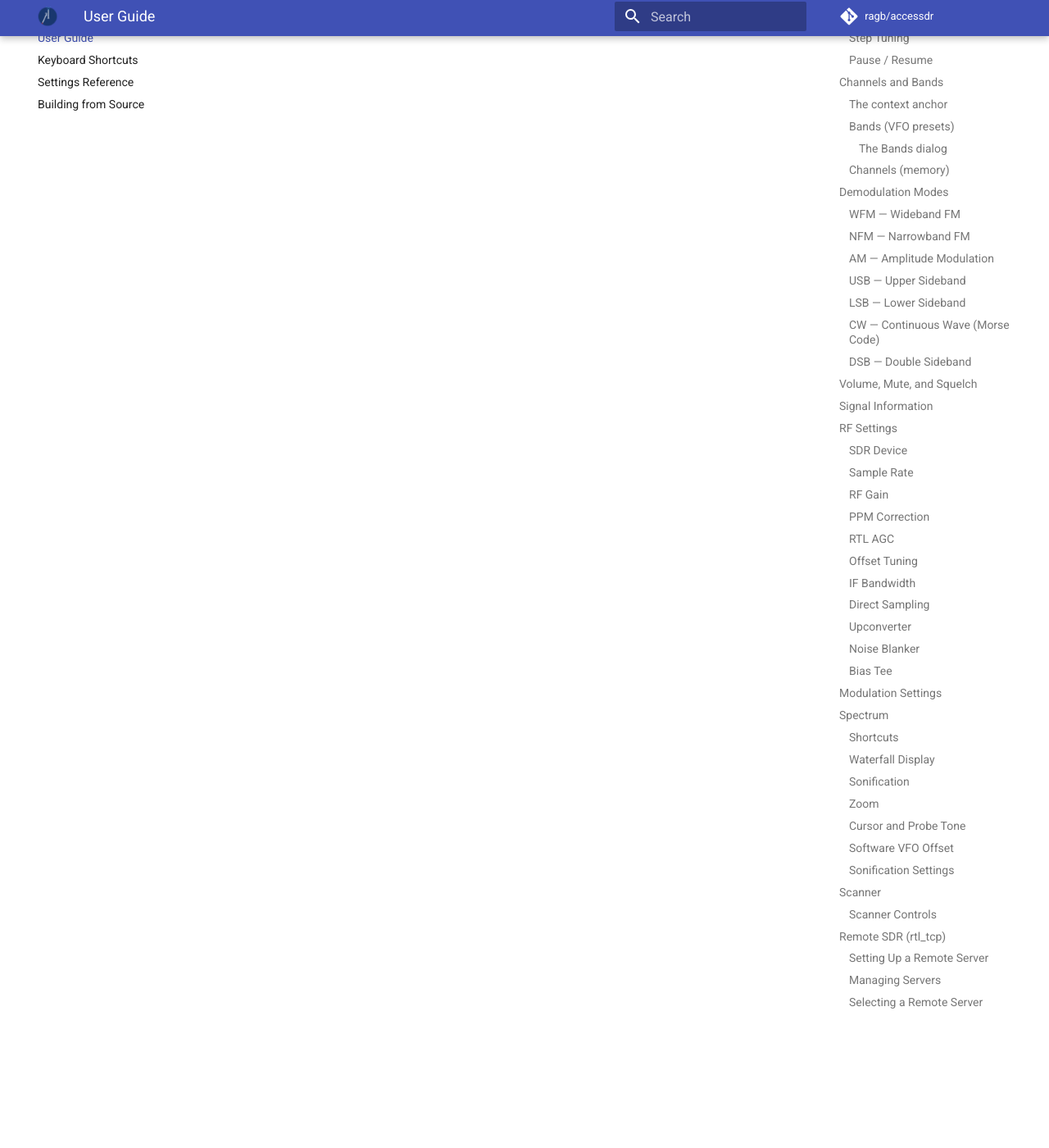
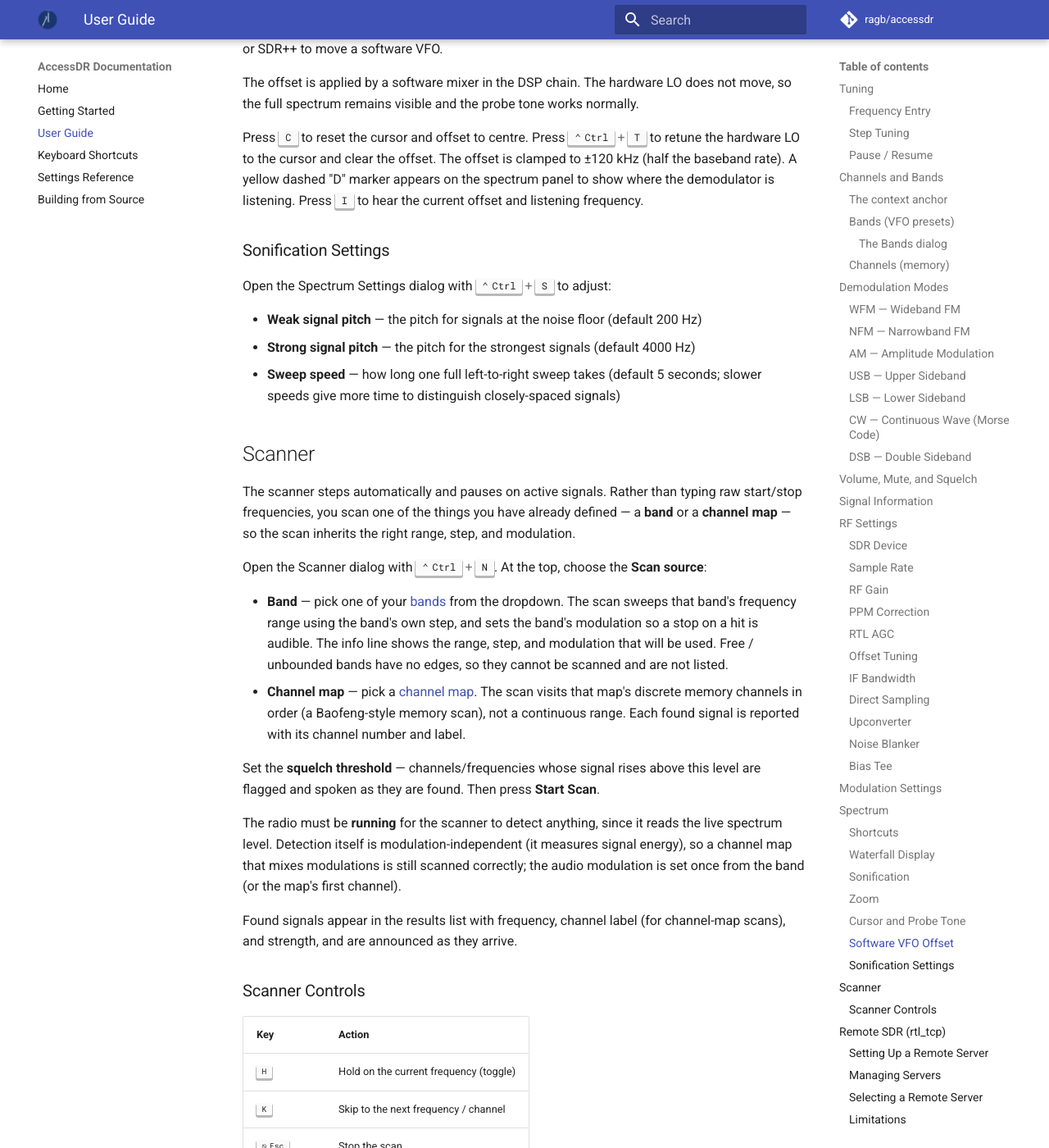
Before and after one commit to ragb/accessdr, an MkDocs documentation site: the page built from docs/user-guide.md, in a window 1280 px wide and 1400 px high, scrolled down 16952 px. Shown: the whole window at 82% size. Built offline with MkDocs 1.6.1 and Material for MkDocs 9.7.7, drawn with Linux system fonts in a browser that asks for light colours; comment, search, counter and statistics services are not loaded; some of the changed text lies outside the part shown.

Commit message:
docs+fix: update user guide, fix internal links, sensible band bandwidths
User guide:
- Document the band/channel-map scanner, the squelch hang/hysteresis +
  Audio Settings tunables, and the configurable bias-tee GPIO pin.
- Correct the bias-tee section: the plain NESDR SMArt has NO bias tee
  (manufacturer-confirmed); only SMArTee models do (and theirs is
  always-on hardware, not software-switched).
- Add a [TOC]; enable the markdown "toc" extension in build-help so
  headings get slug ids and in-document links actually resolve.
- Fix two broken anchors (#wfm--wideband-fm -> #wfm-wideband-fm, and the
  NFM one) that assumed a different slug for the em-dash headings.

Guide viewer: handle in-document (#anchor) links in JS so they scroll
AND move screen-reader focus (the WebView doesn't reliably scroll a
SetPage'd document on fragment nav).

About dialog: drop the Dependencies line.

Bands: Marine and NOAA WX were NFM 12.5 kHz, too narrow for their 25 kHz
wide-FM channels (clipped audio) -> 25 kHz. Verified all 34 bands and
every default channel map use a bandwidth that is a valid BW option for
their mode (no dropdown mismatches).

Co-Authored-By: Claude Opus 4.8 (1M context) <noreply@anthropic.com>

```diff
--- a/docs/user-guide.md
+++ b/docs/user-guide.md
@@ -183,6 +185,14 @@ Volume and squelch sliders are also available in the main window. The mute toggl
 
 The **squelch** silences audio when the signal drops below a threshold. This is useful for scanning or monitoring — you only hear audio when someone is transmitting. Set it just above the noise level so that only real signals open the squelch. A value of -80 dBm is a good starting point; raise it if you hear too much noise.
 
+The squelch behaves like a real radio rather than a hard on/off gate, so it doesn't chop speech between syllables or click on every brief fade:
+
+- **Hang time** — after the signal drops, the audio is held open for a short tail (default 500 ms) before muting, bridging momentary fades and gaps between words.
+- **Hysteresis** — it opens at your threshold but closes a few dB lower (default 3 dB), so it doesn't chatter right at the edge.
+- **Soft attack/release** — it opens and fades closed smoothly instead of cutting abruptly.
+
+Moving the squelch control takes effect immediately (the new threshold is applied at once, without waiting out the previous hang). You can tune the **Squelch Hang (ms)** and **Squelch Hysteresis (dB)** in **Options > Audio Settings** (++ctrl+d++) — set the hang to 0 for an instant cut, or higher if the audio drops too quickly between overs.
+
 ## Signal Information
 
 Press ++i++ at any time to hear a spoken status report including:
@@ -275,9 +285,13 @@ The noise blanker suppresses short impulse noise (electrical interference, ignit
 
 ### Bias Tee
 
-The Bias Tee option supplies **4.5 V DC power** through the coaxial antenna connector. This is used to power external low-noise amplifiers (LNAs), active antennas, or bias-T powered filters directly from the SDR dongle — no separate power supply needed.
+The Bias Tee option supplies **DC power** (typically 4.5 V) through the coaxial antenna connector, used to power external low-noise amplifiers (LNAs), active antennas, or bias-T powered filters directly from the SDR dongle — no separate power supply needed. **It only does anything on a dongle that actually has the bias-tee circuit.**
 
-**Supported devices:** RTL-SDR Blog V3 and other dongles with built-in bias-T circuitry. The NESDR SMArt V5 also supports bias-T.
+**Supported devices:** GPIO-switched bias tee works on the RTL-SDR Blog V3 (and similar) where the bias-tee FET is wired to a tuner GPIO pin (pin 0 by convention).
+
+**Not all dongles have one.** The plain **Nooelec NESDR SMArt** has **no** bias-tee circuit — toggling this does nothing on it. Nooelec's bias-tee models are the **SMArTee** variants, and on those the bias tee is **always on in hardware** (no software switch). If you have a SMArt and need to power an LNA, use an external inline bias-tee injector.
+
+**Bias Tee GPIO pin:** the standard bias-tee command drives GPIO pin 0. If your dongle has a bias tee wired to a different pin, set the **Bias Tee GPIO pin** field (0–7) in the RF Settings until the amplifier powers up.
 
 **WARNING:** Enabling Bias Tee on a device or antenna that does not support it can cause **permanent hardware damage**. A passive antenna may be shorted by the DC voltage. Only enable this if you know your entire signal chain (dongle, cables, antenna/LNA) is designed for bias-T power.
 
@@ -304,7 +318,7 @@ The settings are **per band and per channel, not global.** There is no global WF
 - On the **VFO tab**, the Settings… button edits the live built-in defaults for the current modulation; changes apply immediately if you are receiving in that modulation.
 - In the **Bands** and **Channels** forms, the Settings… button edits **overrides** for that band or channel. Each setting can be left at its default ("inherit the built-in default") or overridden. Band overrides are applied when you load the band; channel overrides when you load the channel. Remember to **Save** the band or channel after editing its modulation settings.
 
-See the [WFM mode description](#wfm--wideband-fm) and [NFM mode description](#nfm--narrowband-fm) above for what each individual setting does.
+See the [WFM mode description](#wfm-wideband-fm) and [NFM mode description](#nfm-narrowband-fm) above for what each individual setting does.
 
 ## Spectrum
 
@@ -389,19 +403,25 @@ Open the Spectrum Settings dialog with ++ctrl+s++ to adjust:
 
 ## Scanner
 
-The scanner automatically steps through a frequency range, pausing on active signals.
+The scanner steps automatically and pauses on active signals. Rather than typing raw start/stop frequencies, you scan one of the things you have already defined — a **band** or a **channel map** — so the scan inherits the right range, step, and modulation.
 
-1. Open the Scanner dialog with ++ctrl+n++
-2. Set the start frequency, stop frequency, and step size
-3. Set the squelch threshold — signals above this level will be flagged
-4. Start the scan
+Open the Scanner dialog with ++ctrl+n++. At the top, choose the **Scan source**:
+
+- **Band** — pick one of your [bands](#bands-vfo-presets) from the dropdown. The scan sweeps that band's frequency range using the band's own step, and sets the band's modulation so a stop on a hit is audible. The info line shows the range, step, and modulation that will be used. Free / unbounded bands have no edges, so they cannot be scanned and are not listed.
+- **Channel map** — pick a [channel map](#channels-memory). The scan visits that map's discrete memory channels in order (a Baofeng-style memory scan), not a continuous range. Each found signal is reported with its channel number and label.
+
+Set the **squelch threshold** — channels/frequencies whose signal rises above this level are flagged and spoken as they are found. Then press **Start Scan**.
+
+The radio must be **running** for the scanner to detect anything, since it reads the live spectrum level. Detection itself is modulation-independent (it measures signal energy), so a channel map that mixes modulations is still scanned correctly; the audio modulation is set once from the band (or the map's first channel).
+
+Found signals appear in the results list with frequency, channel label (for channel-map scans), and strength, and are announced as they arrive.
 
 ### Scanner Controls
 
 | Key | Action |
 |---|---|
 | ++h++ | Hold on the current frequency (toggle) |
-| ++k++ | Skip to the next frequency |
+| ++k++ | Skip to the next frequency / channel |
 | ++escape++ | Stop the scan |
 
 When a signal is found, the scanner pauses briefly so you can listen, then continues.
--- a/tasks.py
+++ b/tasks.py
@@ -267,7 +267,9 @@ def build_help(c: Context) -> None:
 
     text = open(src, encoding="utf-8").read()
     text = _keys_to_kbd(text)
-    body = md.markdown(text, extensions=["tables"])
+    # "toc" gives every heading a slug id so the in-document links (and the
+    # [TOC] marker) actually resolve; "tables" for the reference tables.
+    body = md.markdown(text, extensions=["tables", "toc"])
     html = _HTML_TEMPLATE.format(title="AccessDR User Guide", body=body)
 
     out = os.path.join(HELP_OUT_DIR, "user-guide.html")
```
Also changed, not shown: other parts of docs/user-guide.md (+2 -0 lines), 7 other files.
